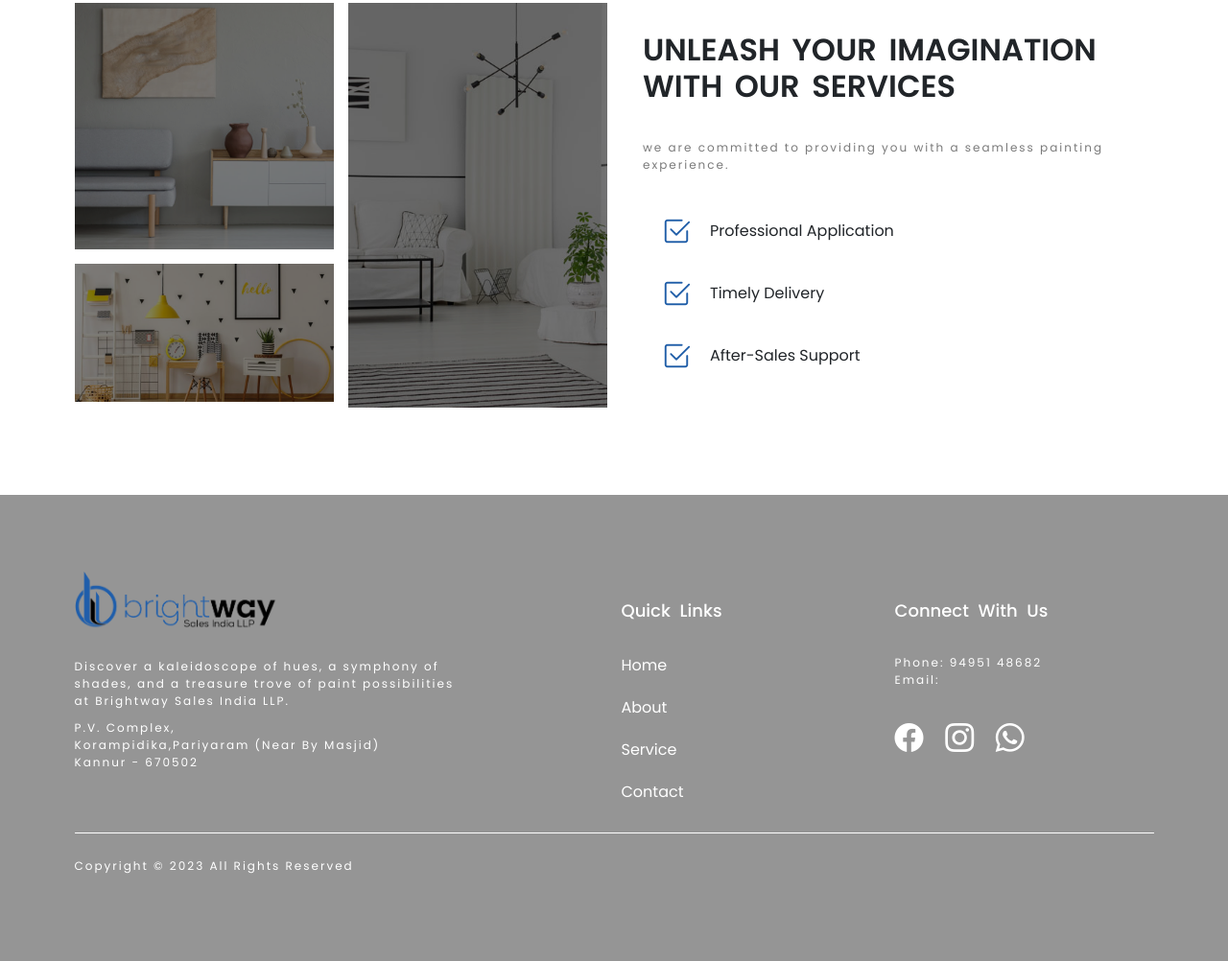
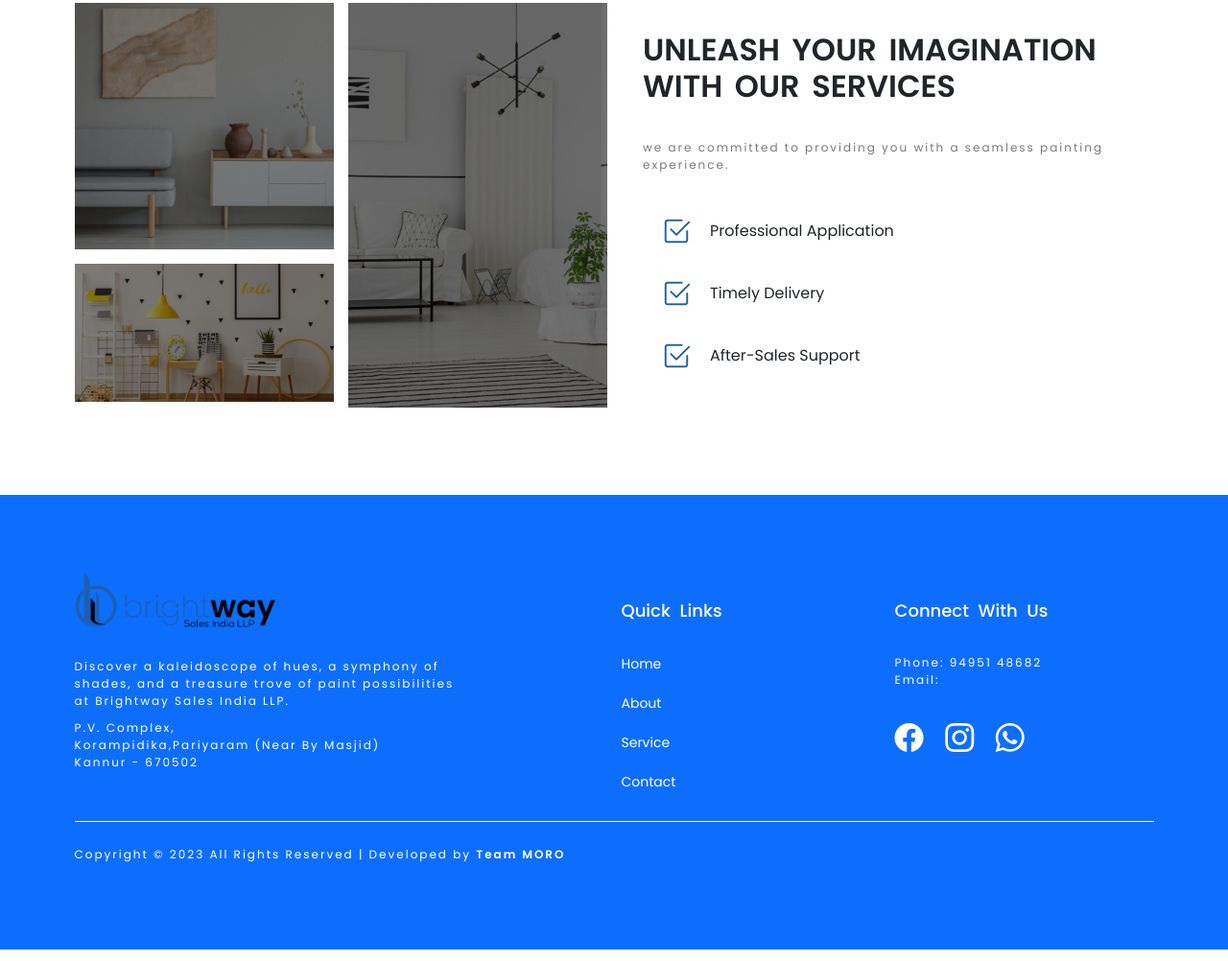
Before and after one commit to sravannk21/Brightway-sales-LLC, a website: page About.html in a window 1280 px wide. Shown: the part 2827-3829 px from the top of the page at 96% size. Drawn offline with nearby package versions, Linux system fonts and the light colour scheme.

Commit message:
footer background color changed in each pages and add footer redirection link for team moro

```diff
--- a/About.html
+++ b/About.html
@@ -303,7 +303,7 @@
       </div>
     </section>
     <!--FOOTER-->
-    <footer class="footer">
+    <footer class="footer bg-primary">
       <div class="container pb-4 footer-container">
         <div class="row">
           <div class="col-md-6">
@@ -326,10 +326,10 @@
             <div>
               <h4 class="heading-four py-5">Quick links</h4>
               <ul class="quick-links">
-                <li class="quick-links__li"><a href="" class="quick-links__li__link">Home</a></li>
-                <li class="quick-links__li"><a href="" class="quick-links__li__link">About</a></li>
-                <li class="quick-links__li"><a href="" class="quick-links__li__link">Service</a></li>
-                <li class="quick-links__li"><a href="" class="quick-links__li__link">Contact</a></li>
+                <li class="quick-links__li"><a href="index.html" class="quick-links__li__link">Home</a></li>
+                <li class="quick-links__li"><a href="About.html" class="quick-links__li__link">About</a></li>
+                <li class="quick-links__li"><a href="Service.html" class="quick-links__li__link">Service</a></li>
+                <li class="quick-links__li"><a href="Contact.html" class="quick-links__li__link">Contact</a></li>
               </ul>
             </div>
           </div>
@@ -351,7 +351,7 @@
       </div>
       <div class="container">
         <div>
-          <p class="paragraph mt-3 text-white">Copyright &copy; 2023 All Rights Reserved </p>
+          <p class="paragraph mt-3 text-white">Copyright &copy; 2023 All Rights Reserved | Developed by <a href="#" class="text-white text-decoration-none fw-semibold" target="_blank">Team MORO</a></p>
         </div>
       </div>
     </footer>
--- a/source/sass/page/__footer.scss
+++ b/source/sass/page/__footer.scss
@@ -7,7 +7,7 @@
         }
         &__link {
             text-decoration: none;
-            font-size: 1.6rem;
+            font-size: 1.4rem;
             color: $color-white;
 
             &:hover {
```
Also changed, not shown: Contact.html (+6 -6 lines), Service.html (+6 -6 lines), index.html (+6 -6 lines), source/css/style.css.
